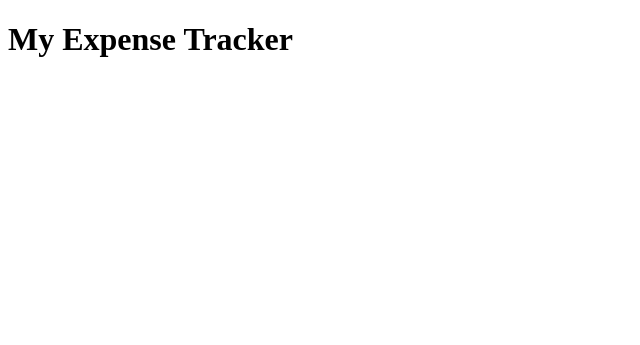
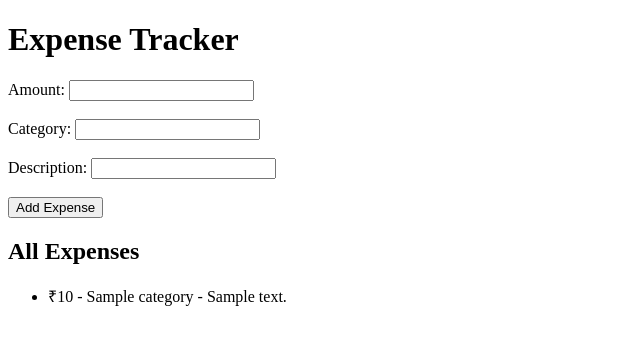
Before and after one commit to rautpriyanka1623-art/Finalyze, a Flask app: template templates/index.html in a window 1280 px wide. Shown: the top 345 px of the page, without its empty margins (0-640 px from the left). Run offline with Flask 3, Linux system fonts and the light colour scheme; the template is opened without the code that fills it: most values are stand-ins (such as "Sample title", 1, 10 or a date in 2020).

Commit message:
Day2:Added form handling and expense display

```diff
--- a/app.py
+++ b/app.py
@@ -1,10 +1,25 @@
-from flask import Flask, render_template
+from flask import Flask, render_template, request
 
 app = Flask(__name__)
 
-@app.route('/')
+expenses = [] # this will store all expenses
+
+@app.route('/', methods=['GET', 'POST'])
 def home():
-    return render_template('index.html')
+    if request.method == 'POST':
+        amount = request.form['amount']
+        category = request.form['category']
+        description = request.form['description']
+
+        expense = {
+            'amount': amount,
+            'category': category,
+            'description': description
+        }
+
+        expenses.append(expense)
+
+    return render_template('index.html', expenses=expenses)
 
 if __name__ == '__main__':
     app.run(debug=True)
--- a/templates/index.html
+++ b/templates/index.html
@@ -4,6 +4,33 @@
     <title>Expense Tracker</title>
 </head>
 <body>
-    <h1>My Expense Tracker</h1>
+
+    <h1>Expense Tracker</h1>
+
+    <form method="POST">
+        <label>Amount:</label>
+        <input type="number" name="amount" required><br><br>
+
+        <label>Category:</label>
+        <input type="text" name="category" required><br><br>
+
+        <label>Description:</label>
+        <input type="text" name="description" required><br><br>
+
+        <button type="submit">Add Expense</button>
+    </form>
+
+    <h2>All Expenses</h2>
+
+    <ul>
+        {% for expense in expenses %}
+            <li>
+                ₹{{ expense.amount }} -
+                {{ expense.category }} -
+                {{ expense.description }}
+            </li>
+        {% endfor %}
+    </ul>
+
 </body>
 </html>
```
